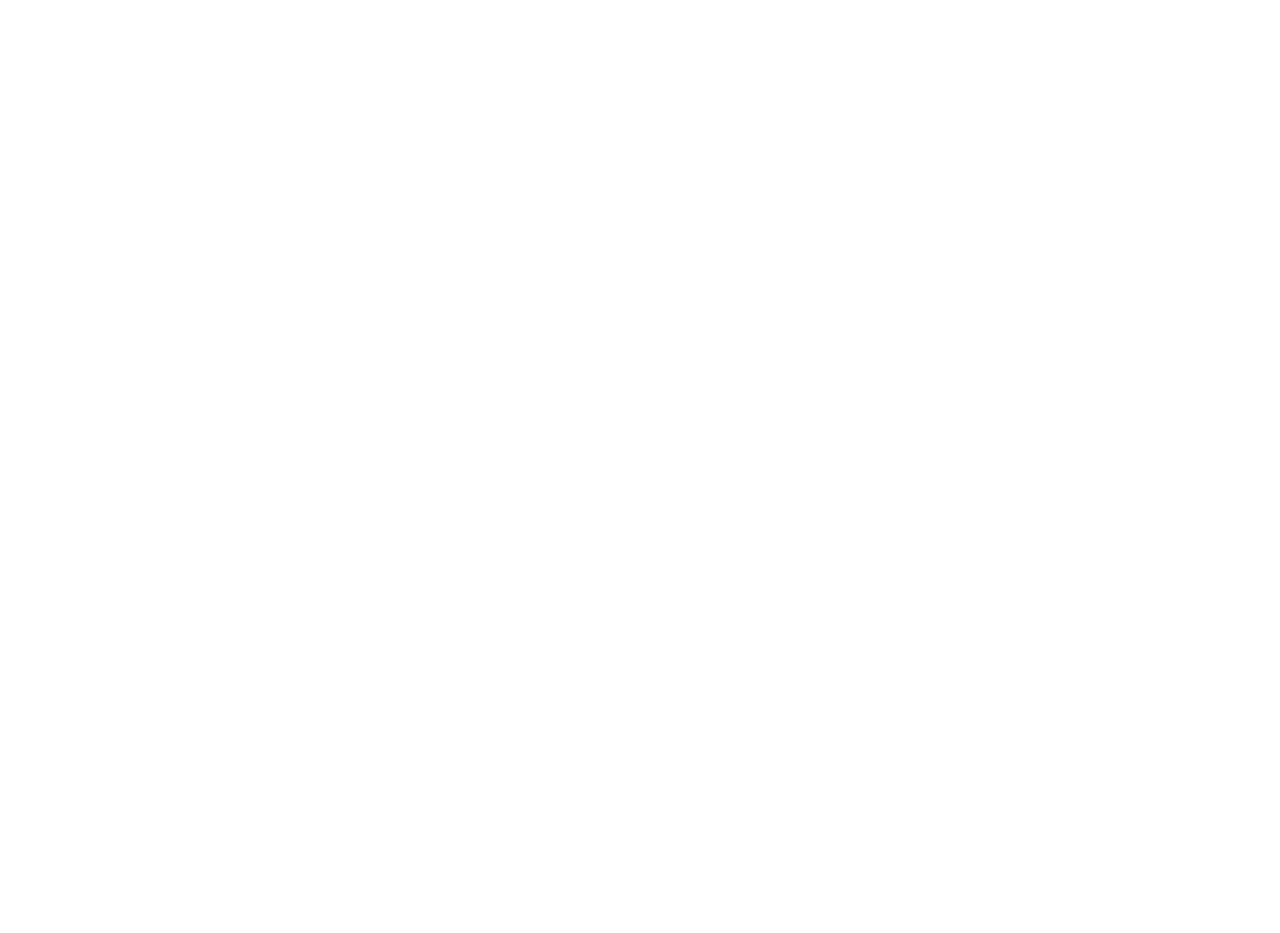
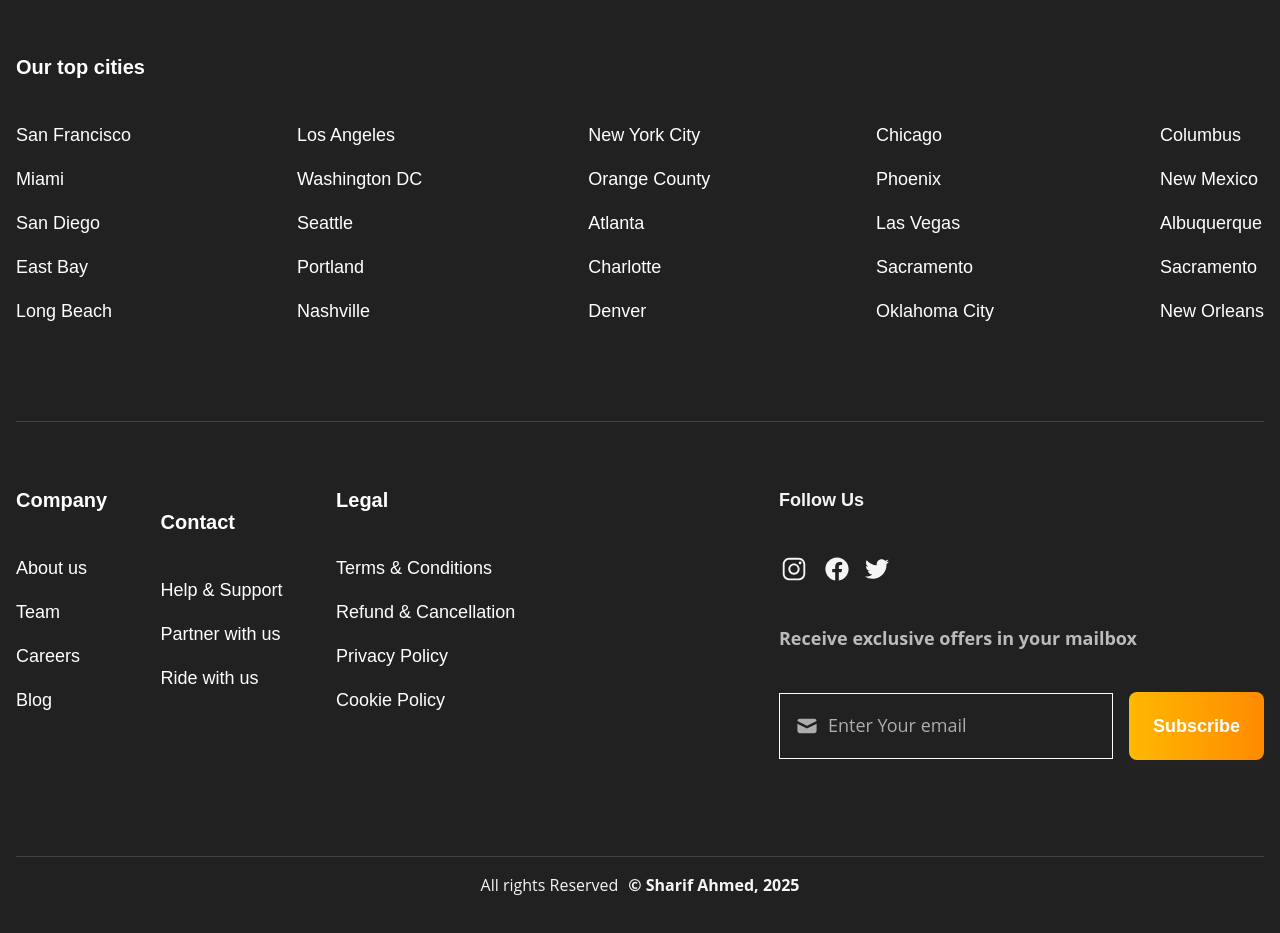
Before and after one commit to sharifstack/Food-Wagon, a Next.js app: page / in a window 1280 px wide. Shown: the part 7920-8853 px from the top of the page. Before the commit the page ends 7877 px from the top, so only its background shows below. Built offline with nearby package versions, Linux system fonts and the light colour scheme.

Commit message:
Footer Done

```diff
--- /dev/null
+++ b/app/components/ui/Footer/Index.jsx
@@ -0,0 +1,161 @@
+import React from "react";
+import { FaFacebook, FaTwitter } from "react-icons/fa";
+import { IoLogoInstagram } from "react-icons/io";
+import { HiMail } from "react-icons/hi";
+
+const Footer = () => {
+  return (
+    <div className="pt-24 bg-212121">
+      <footer>
+        <div className="container">
+          <div className="TopCities pb-24 border-b  border-424242">
+            <div className="heading mb-10">
+              <h5 className="font-source font-bold text-xl text-FFFFFF">
+                Our top cities
+              </h5>
+            </div>
+
+            <ul className="flex items-center justify-between">
+              <ul className="flex flex-col gap-4 font-source font-normal text-lg text-FFFFFF cursor-pointer">
+                <li>San Francisco</li>
+                <li>Miami</li>
+                <li>San Diego</li>
+                <li>East Bay</li>
+                <li>Long Beach</li>
+              </ul>
+
+              <ul className="flex flex-col gap-4 font-source font-normal text-lg text-FFFFFF cursor-pointer">
+                <li>Los Angeles</li>
+                <li>Washington DC</li>
+                <li>Seattle</li>
+                <li>Portland</li>
+                <li>Nashville</li>
+              </ul>
+
+              <ul className="flex flex-col gap-4 font-source font-normal text-lg text-FFFFFF cursor-pointer">
+                <li>New York City</li>
+                <li>Orange County</li>
+                <li>Atlanta</li>
+                <li>Charlotte</li>
+                <li>Denver</li>
+              </ul>
+
+              <ul className="flex flex-col gap-4 font-source font-normal text-lg text-FFFFFF cursor-pointer">
+                <li>Chicago</li>
+                <li>Phoenix</li>
+                <li>Las Vegas</li>
+                <li>Sacramento</li>
+                <li>Oklahoma City</li>
+              </ul>
+
+              <ul className="flex flex-col gap-4 font-source font-normal text-lg text-FFFFFF cursor-pointer">
+                <li>Columbus</li>
+                <li>New Mexico</li>
+                <li>Albuquerque</li>
+                <li>Sacramento</li>
+                <li>New Orleans</li>
+              </ul>
+            </ul>
+          </div>
+
+          <div className="Contacts pt-16 pb-24 border-b  border-424242">
+            <div className="flex justify-between">
+              <div className="left w-2/5">
+                <ul className="flex items-center justify-between">
+                  <div className="Company">
+                    <div className="heading mb-10">
+                      <h5 className="font-source font-bold text-xl text-FFFFFF">
+                        Company
+                      </h5>
+                    </div>
+                    <ul className="flex flex-col gap-4 font-source font-normal text-lg text-FFFFFF cursor-pointer">
+                      <li>About us</li>
+                      <li>Team</li>
+                      <li>Careers</li>
+                      <li>Blog</li>
+                    </ul>
+                  </div>
+
+                  <div className="Contact">
+                    <div className="heading mb-10">
+                      <h5 className="font-source font-bold text-xl text-FFFFFF">
+                        Contact
+                      </h5>
+                    </div>
+                    <ul className="flex flex-col gap-4 font-source font-normal text-lg text-FFFFFF cursor-pointer">
+                      <li>Help & Support</li>
+                      <li>Partner with us </li>
+                      <li>Ride with us</li>
+                    </ul>
+                  </div>
+
+                  <div className="Legal">
+                    <div className="heading mb-10">
+                      <h5 className="font-source font-bold text-xl text-FFFFFF">
+                        Legal
+                      </h5>
+                    </div>
+                    <ul className="flex flex-col gap-4 font-source font-normal text-lg text-FFFFFF cursor-pointer">
+                      <li>Terms & Conditions</li>
+                      <li>Refund & Cancellation</li>
+                      <li>Privacy Policy</li>
+                      <li>Cookie Policy</li>
+                    </ul>
+                  </div>
+                </ul>
+              </div>
+              <div className="right">
+                <h4 className="font-source font-bold text-lg text-[#F5F5F5]">
+                  Follow Us
+                </h4>
+                <div className="icons flex items-center gap-4  my-10">
+                  <span>
+                    <IoLogoInstagram className="text-3xl text-[#F5F5F5]" />
+                  </span>
+                  <span>
+                    <FaFacebook className="text-2xl text-[#F5F5F5]" />
+                  </span>
+                  <span>
+                    <FaTwitter className="text-2xl text-[#F5F5F5]" />
+                  </span>
+                </div>
+                <p className="font-sans font-bold text-lg text-[#BBBBBB] mb-10">
+                  Receive exclusive offers in your mailbox
+                </p>
+                <div className="emailBox flex items-center gap-4">
+                  <div className="relative">
+                    <span className=" absolute left-4 top-1/2 -translate-y-1/2">
+                      <HiMail className=" text-2xl text-[#ADADAD]" />
+                    </span>
+                    <input
+                      className=" border w-[334px] py-5 pl-12 pr-6 placeholder:text-lg placeholder:font-sans placeholder:text-[#ADADAD] text-FFFFFF"
+                      type="text"
+                      placeholder="Enter Your email"
+                    />
+                  </div>
+                  <div className="Button">
+                    <button className="text-FFFFFF px-6 py-5 rounded-lg bg-linear-to-r from-[#FFB800] to-[#FF8A00] font-source font-bold text-lg cursor-pointer hover:scale-105 transition-all duration-200">
+                      Subscribe
+                    </button>
+                  </div>
+                </div>
+              </div>
+            </div>
+          </div>
+          <div className="mt-4 pb-22 flex justify-center">
+            <div className="flex items-center gap-2.5">
+              <h4 className="font-sans font-normal text-base text-[#F5F5F5]">
+                All rights Reserved
+              </h4>
+              <h4 className="font-sans font-bold text-base text-[#F5F5F5]">
+                &copy; Sharif Ahmed, 2025
+              </h4>
+            </div>
+          </div>
+        </div>
+      </footer>
+    </div>
+  );
+};
+
+export default Footer;
--- a/app/page.js
+++ b/app/page.js
@@ -9,6 +9,7 @@ import SearchByFood from "./components/SearchByFood/Index";
 import AppInfo from "./components/AppInfor/Index";
 import Details from "./components/Details/Index";
 import ReadyToOrder from "./components/ReadyToOrder/Index";
+import Footer from "./components/ui/Footer/Index";
 
 const Home = () => {
   return (
@@ -23,6 +24,7 @@ const Home = () => {
       <AppInfo />
       <Details />
       <ReadyToOrder />
+      <Footer/>
     </div>
   );
 };
```
